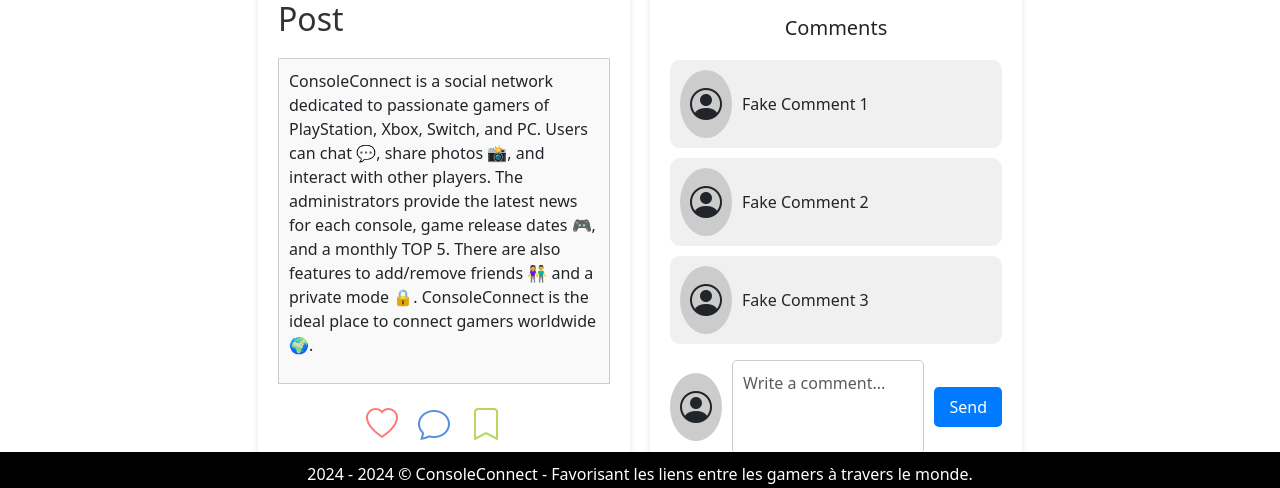
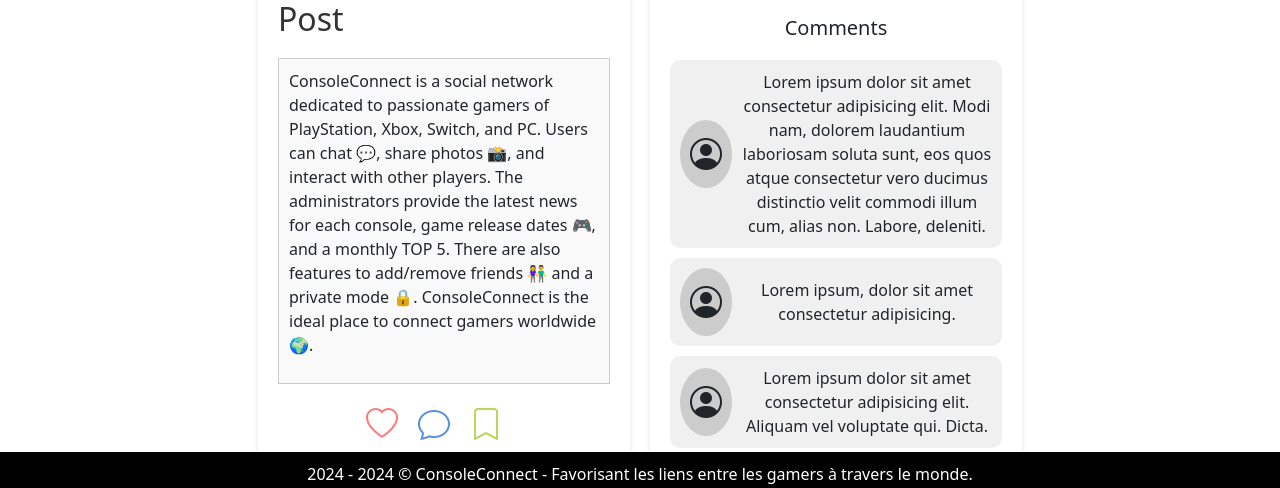
Before and after one commit to MTrix2002/ConsoleConnectProj, an Angular app: page / in a window 1280 px wide. Shown: the part 288-776 px from the top of the page. Built offline with nearby package versions, Linux system fonts and the light colour scheme.

Commit message:
time to focus on the SQL side of things

```diff
--- a/src/app/pages/general/home-page/home-page.component.html
+++ b/src/app/pages/general/home-page/home-page.component.html
@@ -33,7 +33,7 @@
                 <i class="bi bi-person-circle"></i>
               </div>
               <div class="bubble">
-                <p>Fake Comment 1</p>
+                <p>Lorem ipsum dolor sit amet consectetur adipisicing elit. Modi nam, dolorem laudantium laboriosam soluta sunt, eos quos atque consectetur vero ducimus distinctio velit commodi illum cum, alias non. Labore, deleniti.</p>
               </div>
             </div>
           </div>
@@ -43,7 +43,7 @@
                 <i class="bi bi-person-circle"></i>
               </div>
               <div class="bubble">
-                <p>Fake Comment 2</p>
+                <p>Lorem ipsum, dolor sit amet consectetur adipisicing.</p>
               </div>
             </div>
           </div>
@@ -54,7 +54,7 @@
               <i class="bi bi-person-circle"></i>
             </div>
             <div class="bubble">
-              <p>Fake Comment 3</p>
+              <p>Lorem ipsum dolor sit amet consectetur adipisicing elit. Aliquam vel voluptate qui. Dicta.</p>
             </div>
           </div>
         </div>
```
